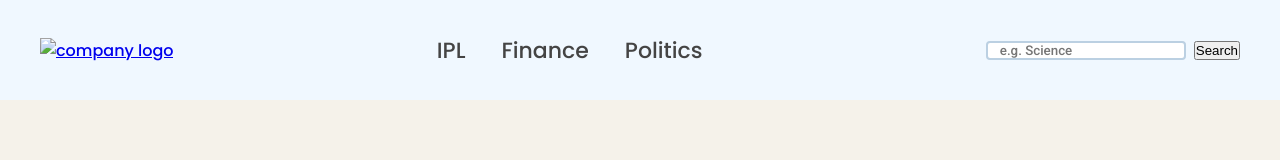
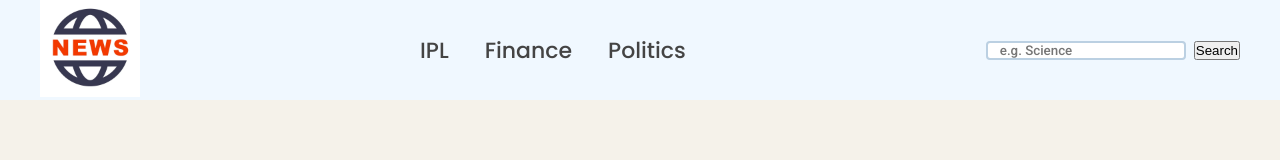
Before and after one commit to lakshitabhumbuck/News-on-the-go3, a plain HTML site: page index.html in a window 1280 px wide. Drawn offline with Linux system fonts and the light colour scheme; no server answers.

Commit message:
Update index.html

```diff
--- a/index.html
+++ b/index.html
@@ -14,7 +14,7 @@
     <nav>
         <div class="main-nav container flex">
             <a href="#">
-                <img src="./assets/news-logo.jpg" alt="company logo" class="logo">
+                <img src="news-logo.jpg" alt="company logo" class="logo">
             </a>
             <div class="nav-links">
                 <ul class="flex">
```
